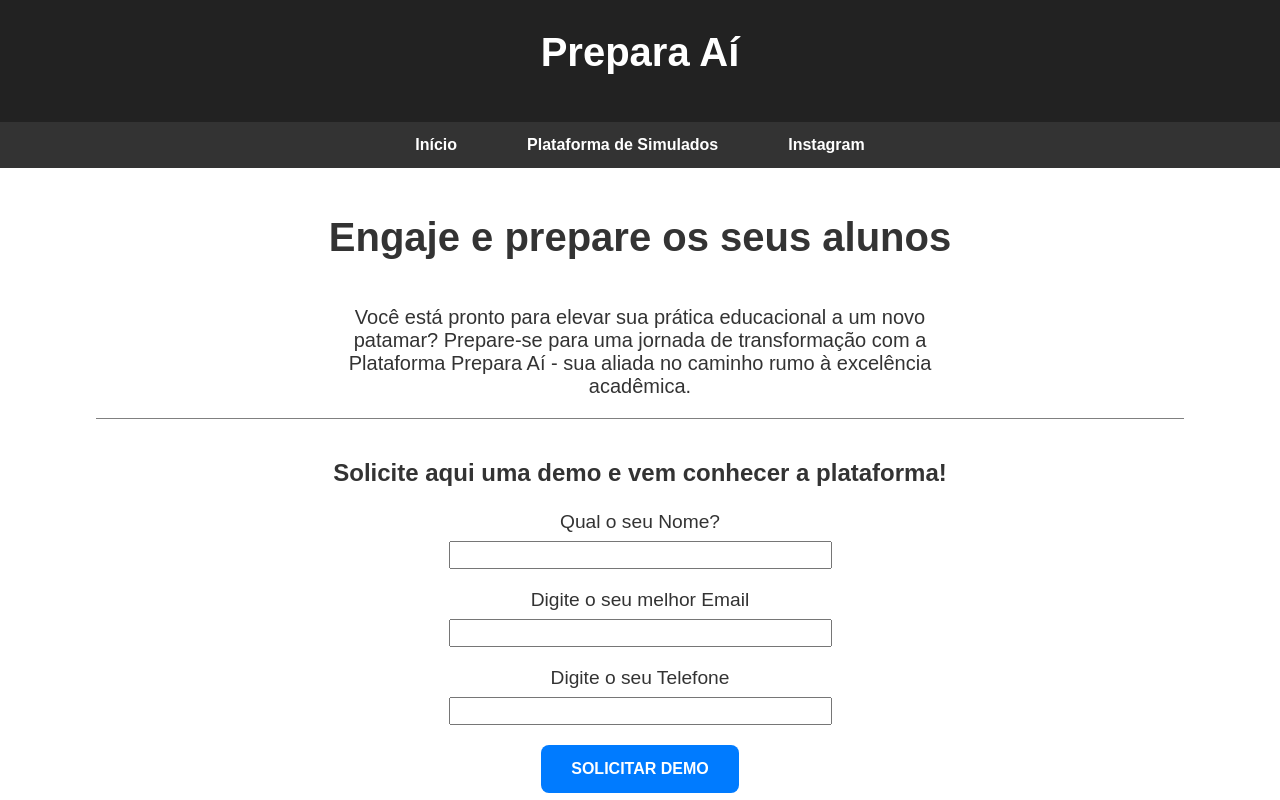
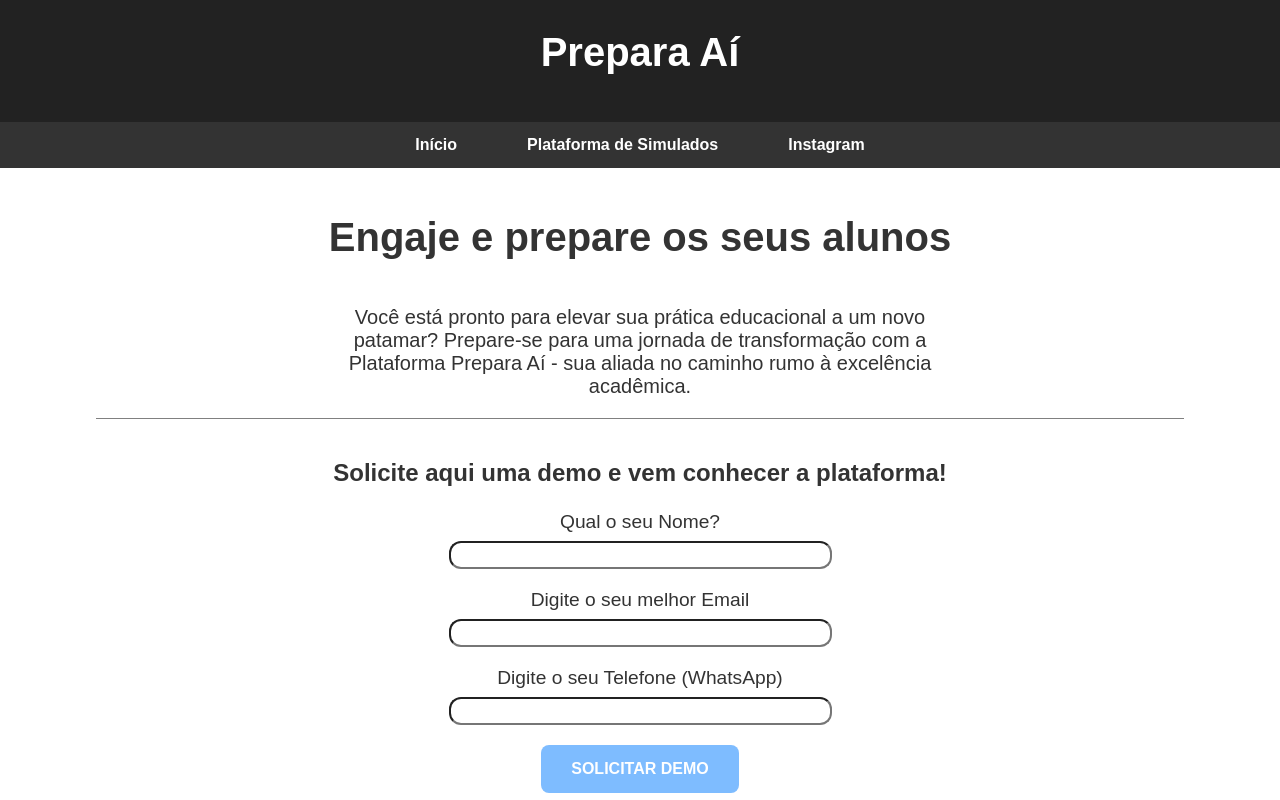
Before and after one commit to Lenoxel/prepara-ai-landing-page, a Svelte app: page / in a window 1280 px wide. Shown: the top 800 px of the page. Built offline with nearby package versions, Linux system fonts and the light colour scheme.

Commit message:
feat: :sparkles: Implementa formulário de solicitação de demo da plataforma com envio de email

```diff
--- a/index.html
+++ b/index.html
@@ -4,7 +4,7 @@
     <meta charset="UTF-8" />
     <link rel="icon" type="image/svg+xml" href="/vite.svg" />
     <meta name="viewport" content="width=device-width, initial-scale=1.0" />
-    <title>Prepara Aí - </title>
+    <title>Prepara Aí - a sua Plataforma de Simulados</title>
   </head>
   <body>
     <div id="app"></div>
--- a/package.json
+++ b/package.json
@@ -17,5 +17,8 @@
     "tslib": "^2.6.2",
     "typescript": "^5.2.2",
     "vite": "^5.2.0"
+  },
+  "dependencies": {
+    "@emailjs/browser": "^4.3.3"
   }
 }
--- a/src/components/Main/content.svelte
+++ b/src/components/Main/content.svelte
@@ -1,6 +1,6 @@
 <script lang="ts">
   export let title: string;
-  export let description = "";
+  export let description: string;
 </script>
 
 <section class="content-section">
--- a/src/components/ScheduleDemoForm/root.svelte
+++ b/src/components/ScheduleDemoForm/root.svelte
@@ -1,3 +1,84 @@
+<script lang="ts">
+  import emailjs, { EmailJSResponseStatus } from "@emailjs/browser";
+  import Toast from "../Toast/root.svelte";
+  import type { SvelteComponent } from "svelte";
+
+  let toast: SvelteComponent;
+
+  let clientName = "";
+  let clientEmail = "";
+  let clientPhoneNumber = "";
+  let isSendingEmail = false;
+
+  const handleIsFormDisabled = (
+    name: string,
+    email: string,
+    phoneNumber: string
+  ) => {
+    if (!name || !email || !phoneNumber) {
+      return true;
+    }
+
+    return false;
+  };
+
+  const resetForm = () => {
+    clientName = "";
+    clientEmail = "";
+    clientPhoneNumber = "";
+  };
+
+  $: isFormDisabled = handleIsFormDisabled(
+    clientName,
+    clientEmail,
+    clientPhoneNumber
+  );
+
+  const sendEmail = async () => {
+    try {
+      isSendingEmail = true;
+
+      const { status } = await emailjs.send(
+        "service_ps3xv7h",
+        "template_dxtu0tv",
+        {
+          client_name: clientName,
+          client_email: clientEmail,
+          client_phone_number: clientPhoneNumber,
+        },
+        {
+          publicKey: "dqzZHw8603oOTmKPa",
+        }
+      );
+
+      isSendingEmail = false;
+
+      if (status === 200) {
+        toast.showToast("success", 3500, "Solicitação enviada com sucesso!");
+        resetForm();
+        return;
+      }
+
+      toast.showToast(
+        "error",
+        3500,
+        "Erro ao enviar solicitação",
+        "Revise as suas informações e tente novamente"
+      );
+    } catch (err) {
+      isSendingEmail = false;
+      toast.showToast(
+        "error",
+        3500,
+        "Erro ao enviar solicitação",
+        "Revise as suas informações e tente novamente"
+      );
+    }
+  };
+</script>
+
+<Toast bind:this={toast} />
+
 <div class="form-container">
   <form class="form-card">
     <h3 class="form-title">
@@ -7,25 +88,49 @@
     <section class="form-inputs-container">
       <div class="form-input-container">
         <label class="form-label" for="client-name">Qual o seu Nome?</label>
-        <input class="form-input" id="client-name" type="text" />
+        <input
+          class="form-input"
+          id="client-name"
+          type="text"
+          bind:value={clientName}
+          disabled={isSendingEmail}
+        />
       </div>
 
       <div class="form-input-container">
         <label class="form-label" for="client-email"
           >Digite o seu melhor Email</label
         >
-        <input class="form-input" id="client-email" type="email" />
+        <input
+          class="form-input"
+          id="client-email"
+          type="email"
+          bind:value={clientEmail}
+          disabled={isSendingEmail}
+        />
       </div>
 
       <div class="form-input-container">
         <label class="form-label" for="client-phone-number"
-          >Digite o seu Telefone</label
+          >Digite o seu Telefone (WhatsApp)</label
         >
-        <input class="form-input" id="client-phone-number" type="tel" />
+        <input
+          class="form-input"
+          id="client-phone-number"
+          type="tel"
+          bind:value={clientPhoneNumber}
+          disabled={isSendingEmail}
+        />
       </div>
     </section>
 
-    <button class="form-button">SOLICITAR DEMO</button>
+    <button
+      type="button"
+      class="form-button"
+      disabled={isFormDisabled || isSendingEmail}
+      on:click={sendEmail}
+      >{isSendingEmail ? "ENVIANDO SOLICITAÇÃO..." : "SOLICITAR DEMO"}</button
+    >
   </form>
 </div>
 
@@ -70,12 +175,12 @@
 
   .form-label {
     font-size: 1.2rem;
-    cursor: pointer;
   }
 
   .form-input {
     font-size: 1.2rem;
     text-align: center;
+    border-radius: 0.75rem;
 
     @media (min-width: 480px) {
       min-width: 375px;
@@ -86,4 +191,9 @@
   .form-button {
     font-weight: bold;
   }
+
+  .form-button:disabled {
+    opacity: 0.5;
+    pointer-events: none;
+  }
 </style>
--- /dev/null
+++ b/src/components/Toast/root.svelte
@@ -0,0 +1,78 @@
+<script lang="ts">
+  import { fade, fly } from "svelte/transition";
+
+  let message: string;
+  let description: string;
+  let type: "success" | "error" | null;
+
+  let isVisible = false;
+
+  export const showToast = (
+    toastType: "success" | "error",
+    toastTime: number,
+    toastMessage: string,
+    toastDescription = ""
+  ) => {
+    type = toastType;
+    message = toastMessage;
+    isVisible = true;
+    description = toastDescription;
+
+    setTimeout(() => {
+      type = null;
+      message = "";
+      description = "";
+      isVisible = false;
+    }, toastTime);
+  };
+</script>
+
+{#if isVisible}
+  <div
+    class="toast"
+    class:success={type === "success"}
+    class:error={type === "error"}
+    in:fly={{ x: 50, duration: 750 }}
+    out:fade={{ duration: 250 }}
+  >
+    <h4 class="toast-message">{message}</h4>
+
+    {#if description}
+      <p class="toast-description">{description}</p>
+    {/if}
+  </div>
+{/if}
+
+<style>
+  .toast {
+    display: flex;
+    flex-direction: column;
+    align-items: center;
+    color: #fff;
+    text-align: center;
+    padding: 1rem;
+    min-width: 250px;
+    position: fixed;
+    top: 0.125rem;
+    right: 0.125rem;
+    border-radius: 0.175rem;
+  }
+
+  .toast-message {
+    font-size: 1rem;
+    margin: 0.5rem;
+  }
+
+  .toast-description {
+    font-size: 1rem;
+    margin: 0.5rem;
+  }
+
+  .toast.success {
+    background-color: #04aa6d;
+  }
+
+  .toast.error {
+    background-color: #ff3333;
+  }
+</style>
```
Also changed, not shown: src/lib/Counter.svelte (deleted, +0 -10 lines), 1 other file (tests, documents, lock files or other folders).
